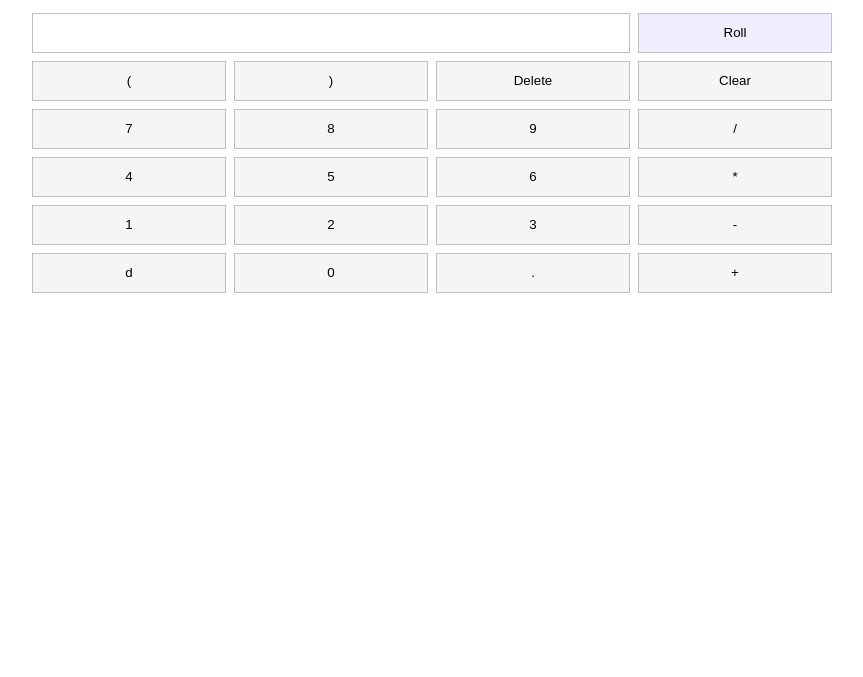
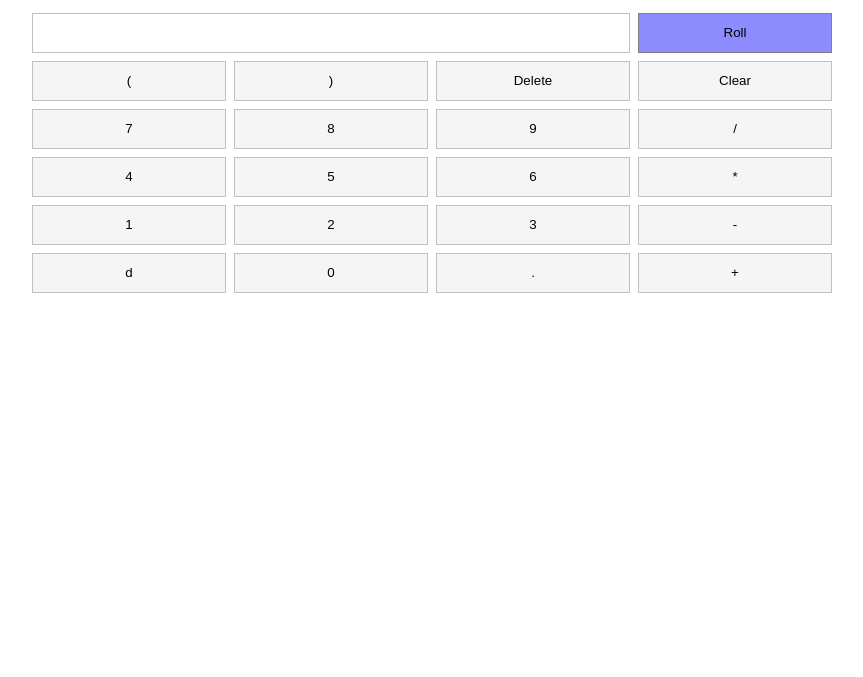
Before and after one commit to mcordingley/dice, a plain HTML site: page index.html in a window 1280 px wide. Shown: the part 123-800 px from the top of the page, without its empty margins (208-1071 px from the left). Drawn offline with Linux system fonts and the light colour scheme.

Commit message:
Tweak main button style.

```diff
--- a/index.html
+++ b/index.html
@@ -16,7 +16,7 @@
 
     <form id="dice" class="grid grid-col-4 grid-gap-1 mw800px mx-auto">
         <input id="input" class="border border-silver grid-col-span-3 p1 right-align" />
-        <input type="submit" class="btn btn--submit" value="Roll" />
+        <input type="submit" class="btn btn--submit bg-active-light-purple bg-hover-light-purple bg-purple border-gray" value="Roll" />
 
         <input type="button" class="btn js-calculator-button" value="(">
         <input type="button" class="btn js-calculator-button" value=")">
--- a/style.css
+++ b/style.css
@@ -14,10 +14,6 @@ body {
 .btn:active,
 .btn:hover { background-color: #ddd; }
 
-.btn--submit { background-color: #eef; }
-.btn--submit:active,
-.btn--submit:hover { background-color: #bebee5; }
-
 .grid { display: grid; }
 .grid-gap-1 { grid-gap: 0.5rem; }
 .grid-col-4 { grid-template-columns: repeat(4, 1fr); }
@@ -29,9 +25,14 @@ body {
 .mx-auto { margin-left: auto; margin-right: auto; }
 
 .border { border: 1px solid; }
+.border-gray { border-color: grey; }
 .border-silver { border-color: silver; }
 
 .center { text-align: center; }
 .right-align { text-align: right; }
 
+.bg-purple { background-color: #8c8cfe; }
+.bg-active-light-purple:hover { background-color: #b8b8ff; }
+.bg-hover-light-purple:hover { background-color: #b8b8ff; }
+
 .text-muted { color: gray; }
```
